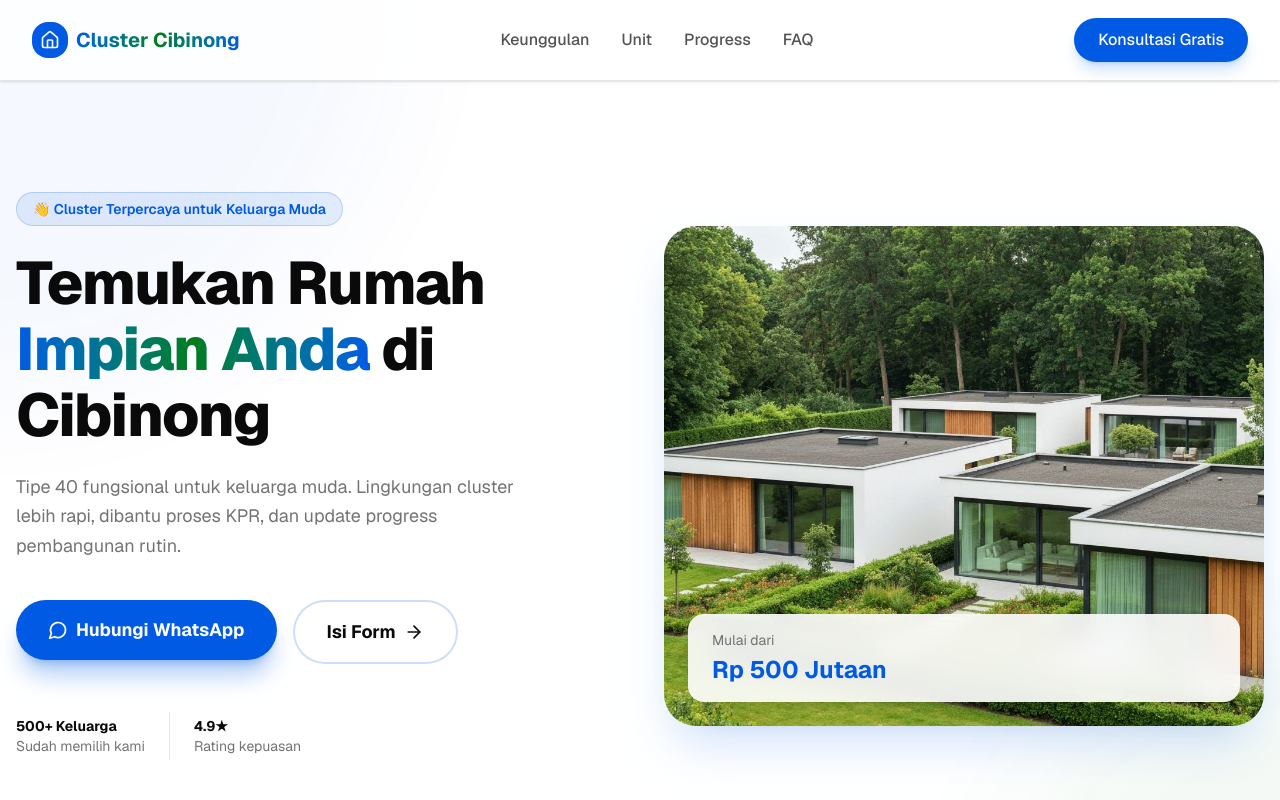
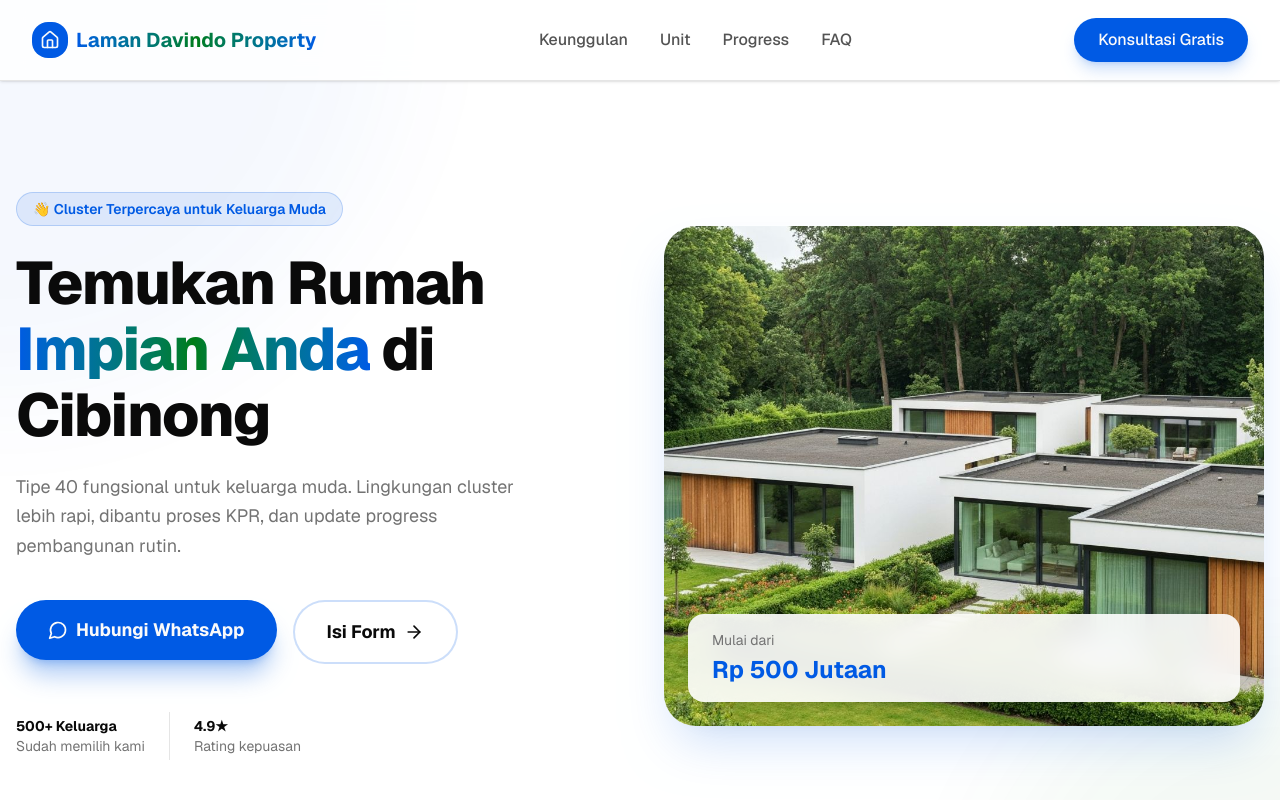
Before and after one commit to manta726/cluster-cibinong-landing, a Next.js app: page / in a window 1280 px wide. Shown: the top 800 px of the page. Built offline with nearby package versions, Linux system fonts and the light colour scheme.

Commit message:
Update navbar.tsx

```diff
--- a/components/navbar.tsx
+++ b/components/navbar.tsx
@@ -17,7 +17,7 @@ export function Navbar() {
               <Home size={20} />
             </div>
             <span className="text-xl font-bold bg-gradient-to-r from-primary via-accent to-primary bg-clip-text text-transparent">
-              Cluster Cibinong
+              Laman Davindo Property
             </span>
           </Link>
 
```
